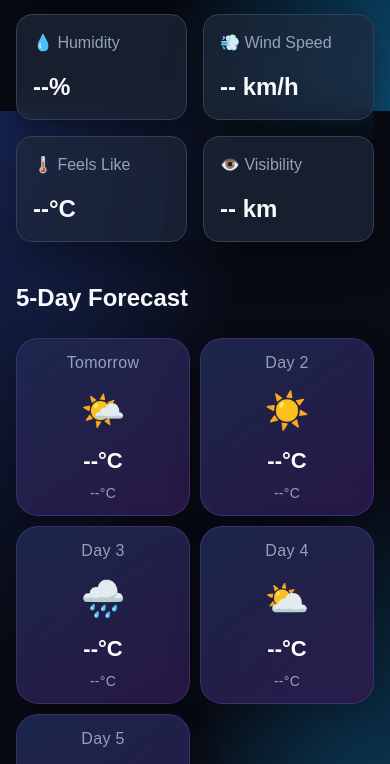
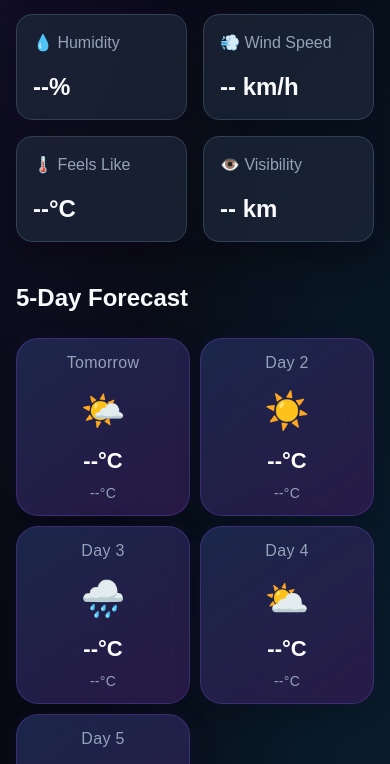
Before and after one commit to mithuajs/Weather-App, a plain HTML site: page index.html in a window 390 px wide. Shown: the part 733-1497 px from the top of the page. Drawn offline with nearby package versions, Linux system fonts and the light colour scheme.

Commit message:
mobile responsive

```diff
--- a/css/style.css
+++ b/css/style.css
@@ -557,3 +557,33 @@ body.light-mode #recentSearches p {
         transform: translateX(5px);
     }
 }
+
+
+
+/* MOBILE DARK MODE VISUAL FIX */
+
+@media (max-width: 768px) {
+
+    body:not(.light-mode) {
+        background:
+            radial-gradient(
+                ellipse at top left,
+                rgba(124, 58, 237, 0.18),
+                transparent 55%
+            ),
+            radial-gradient(
+                ellipse at bottom right,
+                rgba(14, 165, 233, 0.14),
+                transparent 55%
+            ),
+            #080b14;
+        background-attachment: scroll;
+    }
+
+    body:not(.light-mode) #weatherContent > div,
+    body:not(.light-mode) #forecastContainer > div {
+        box-shadow:
+            0 8px 25px rgba(0, 0, 0, 0.25),
+            0 0 15px rgba(124, 58, 237, 0.08);
+    }
+}
```
